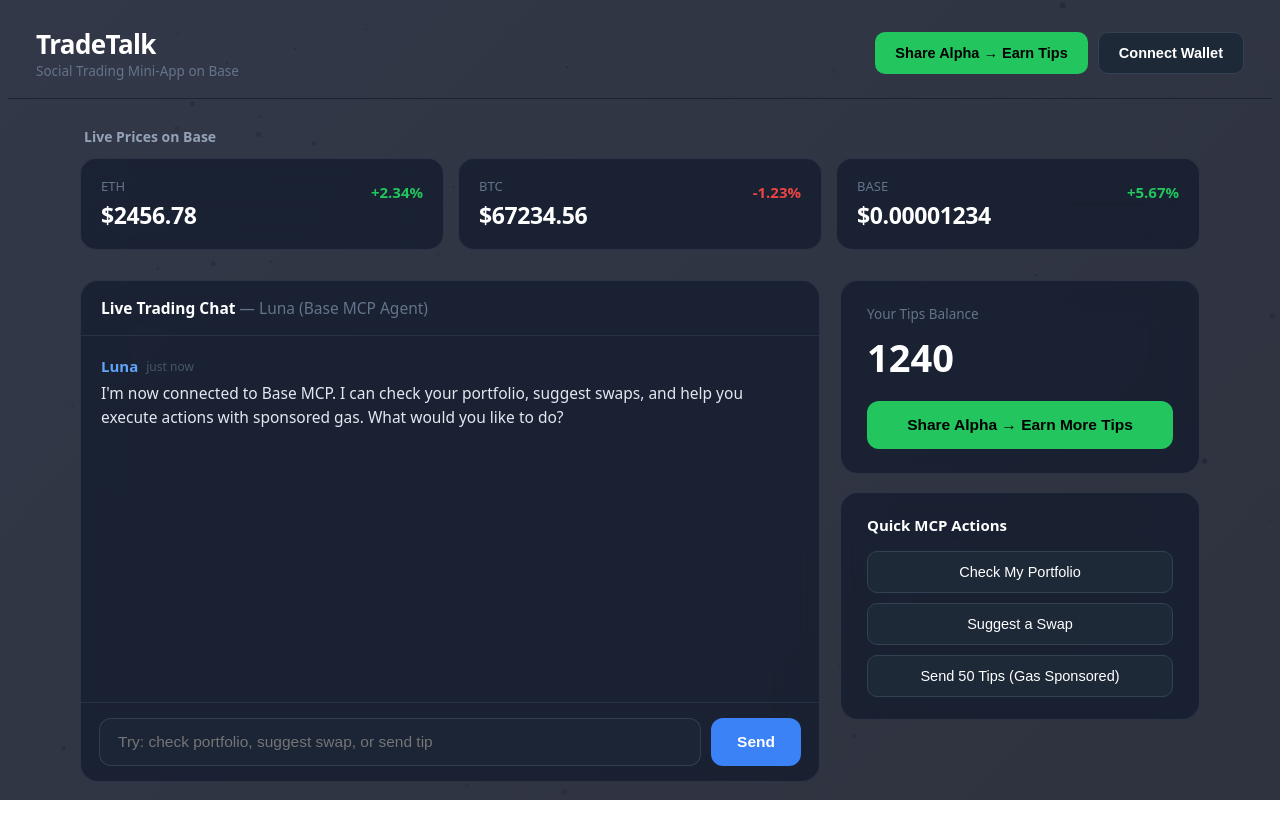
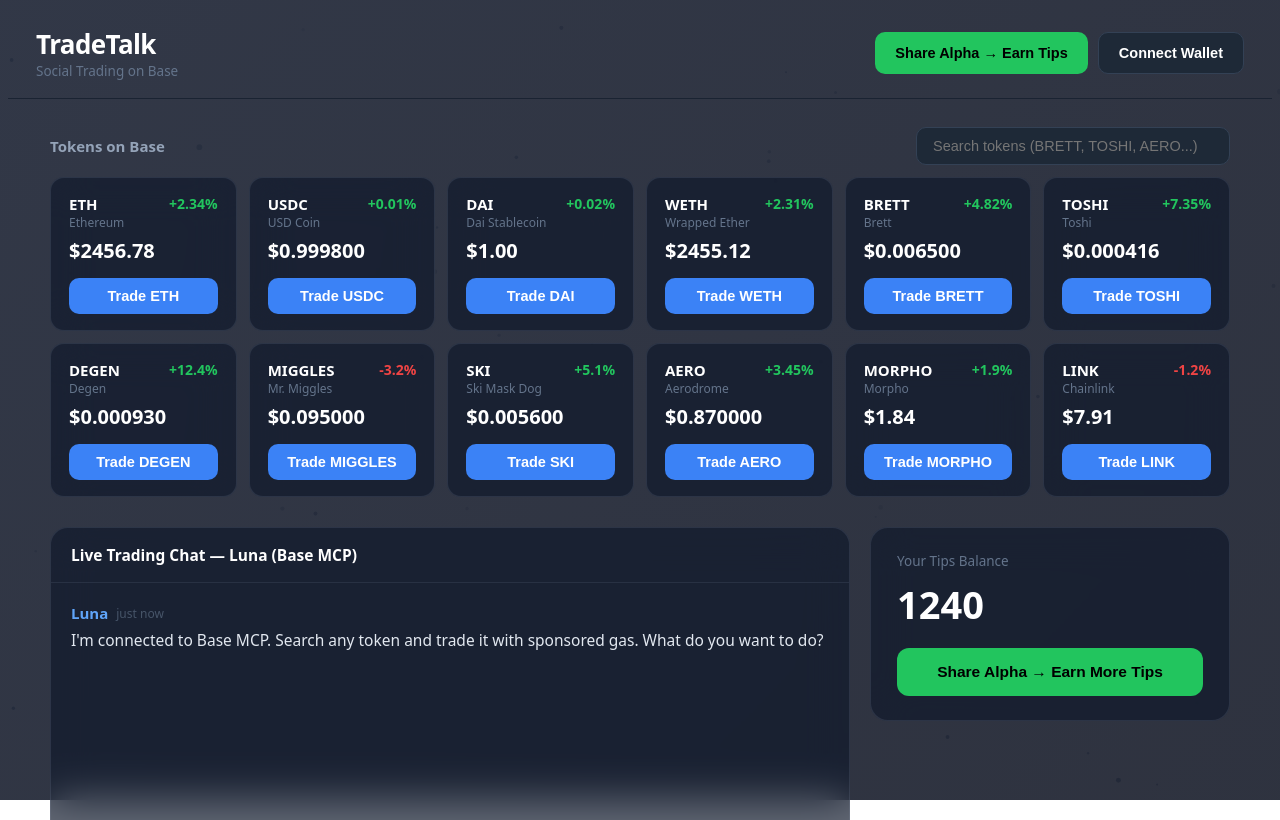
Before and after one commit to afifarioss/Tradetalk-, a React (Vite) app: page / in a window 1280 px wide. Shown: the top 820 px of the page. Built offline with nearby package versions, Linux system fonts and the light colour scheme.

Commit message:
Update TradeTalk.jsx Add token discovery + search + trade flow (many Base tokens)

```diff
--- a/src/TradeTalk.jsx
+++ b/src/TradeTalk.jsx
@@ -1,62 +1,35 @@
 import React, { useState, useEffect, useRef } from 'react';
 
-// ============================================
-// BASE MCP SIMULATION LAYER (Ready for real integration)
-// ============================================
-const mockMCPActions = {
-  checkPortfolio: async () => {
-    return {
-      success: true,
-      data: {
-        eth: "1.24",
-        usdc: "342.50",
-        totalUSD: "2847.32"
-      }
-    };
-  },
+// Popular Base tokens (expandable later)
+const BASE_TOKENS = [
+  { symbol: "ETH", name: "Ethereum", price: 2456.78, change: 2.34, type: "bluechip" },
+  { symbol: "USDC", name: "USD Coin", price: 0.9998, change: 0.01, type: "stable" },
+  { symbol: "DAI", name: "Dai Stablecoin", price: 1.0001, change: 0.02, type: "stable" },
+  { symbol: "WETH", name: "Wrapped Ether", price: 2455.12, change: 2.31, type: "bluechip" },
+  { symbol: "BRETT", name: "Brett", price: 0.0065, change: 4.82, type: "meme" },
+  { symbol: "TOSHI", name: "Toshi", price: 0.000416, change: 7.35, type: "meme" },
+  { symbol: "DEGEN", name: "Degen", price: 0.00093, change: 12.4, type: "meme" },
+  { symbol: "MIGGLES", name: "Mr. Miggles", price: 0.095, change: -3.2, type: "meme" },
+  { symbol: "SKI", name: "Ski Mask Dog", price: 0.0056, change: 5.1, type: "meme" },
+  { symbol: "AERO", name: "Aerodrome", price: 0.87, change: 3.45, type: "defi" },
+  { symbol: "MORPHO", name: "Morpho", price: 1.84, change: 1.9, type: "defi" },
+  { symbol: "LINK", name: "Chainlink", price: 7.91, change: -1.2, type: "bluechip" },
+];
 
-  suggestSwap: async (from, to) => {
-    return {
-      success: true,
-      suggestion: `Swap 0.5 ETH → ${to}`,
-      estimatedOutput: "1243.67 USDC",
-      gasSponsored: true
-    };
-  },
-
-  sendTip: async (amount, to) => {
-    return {
-      success: true,
-      txHash: "0x" + Math.random().toString(16).slice(2, 10),
-      message: `Sent ${amount} tips to ${to} (gas sponsored)`
-    };
-  }
-};
-
-// ============================================
-// MAIN COMPONENT
-// ============================================
 export default function TradeTalk() {
-  const [prices, setPrices] = useState({
-    ETH: { price: 2456.78, change: 2.34 },
-    BTC: { price: 67234.56, change: -1.23 },
-    BASE: { price: 0.00001234, change: 5.67 }
-  });
-
+  const [prices, setPrices] = useState(BASE_TOKENS);
+  const [searchTerm, setSearchTerm] = useState("");
+  const [selectedToken, setSelectedToken] = useState(null);
+  const [tradeAmount, setTradeAmount] = useState("");
+  const [estimatedOutput, setEstimatedOutput] = useState("");
   const [messages, setMessages] = useState([
-    {
-      id: 1,
-      user: "Luna",
-      text: "I'm now connected to Base MCP. I can check your portfolio, suggest swaps, and help you execute actions with sponsored gas. What would you like to do?",
-      time: "just now",
-      type: "text"
-    }
+    { id: 1, user: "Luna", text: "I'm connected to Base MCP. Search any token and trade it with sponsored gas. What do you want to do?", time: "just now" }
   ]);
-
   const [input, setInput] = useState("");
   const [walletConnected, setWalletConnected] = useState(false);
   const [tips, setTips] = useState(1240);
   const [isMobile, setIsMobile] = useState(false);
+  const [showTradePanel, setShowTradePanel] = useState(false);
   const [isProcessing, setIsProcessing] = useState(false);
 
   const canvasRef = useRef(null);
@@ -71,34 +44,30 @@ export default function TradeTalk() {
     return () => window.removeEventListener('resize', check);
   }, []);
 
-  // Live prices
+  // Live price simulation
   useEffect(() => {
     const interval = setInterval(() => {
-      setPrices(prev => ({
-        ETH: { ...prev.ETH, price: prev.ETH.price + (Math.random() - 0.5) * 2.8 },
-        BTC: { ...prev.BTC, price: prev.BTC.price + (Math.random() - 0.5) * 28 },
-        BASE: { ...prev.BASE, price: prev.BASE.price + (Math.random() - 0.5) * 0.0000006 }
-      }));
-    }, 6800);
+      setPrices(prev => prev.map(token => ({
+        ...token,
+        price: token.price * (1 + (Math.random() - 0.5) * 0.008),
+        change: parseFloat((token.change + (Math.random() - 0.5) * 0.8).toFixed(2))
+      })));
+    }, 6500);
     return () => clearInterval(interval);
   }, []);
 
-  // Canvas Particles (same as before)
+  // Canvas Particles
   useEffect(() => {
     const canvas = canvasRef.current;
     if (!canvas) return;
-
     const ctx = canvas.getContext('2d', { alpha: true });
     let particles = particlesRef.current;
 
-    const resizeCanvas = () => {
-      canvas.width = window.innerWidth;
-      canvas.height = window.innerHeight;
-    };
-    resizeCanvas();
-    window.addEventListener('resize', resizeCanvas);
+    const resize = () => { canvas.width = window.innerWidth; canvas.height = window.innerHeight; };
+    resize();
+    window.addEventListener('resize', resize);
 
-    const createParticles = () => {
+    const create = () => {
       particles.length = 0;
       const count = isMobile ? 45 : 70;
       for (let i = 0; i < count; i++) {
@@ -112,27 +81,22 @@ export default function TradeTalk() {
         });
       }
     };
-    createParticles();
+    create();
 
     const draw = () => {
       ctx.clearRect(0, 0, canvas.width, canvas.height);
       ctx.fillStyle = '#94a3b8';
-
       for (let p of particles) {
         ctx.globalAlpha = p.opacity;
         ctx.beginPath();
         ctx.arc(p.x, p.y, p.size, 0, Math.PI * 2);
         ctx.fill();
-
-        p.x += p.vx;
-        p.y += p.vy;
-
+        p.x += p.vx; p.y += p.vy;
         if (p.x < 0) p.x = canvas.width;
         if (p.x > canvas.width) p.x = 0;
         if (p.y < 0) p.y = canvas.height;
         if (p.y > canvas.height) p.y = 0;
       }
-
       ctx.strokeStyle = 'rgba(148, 163, 184, 0.12)';
       ctx.lineWidth = 0.8;
       for (let i = 0; i < particles.length; i++) {
@@ -152,110 +116,75 @@ export default function TradeTalk() {
       ctx.globalAlpha = 1;
       animationRef.current = requestAnimationFrame(draw);
     };
+    draw();
 
-    draw();
     return () => {
-      window.removeEventListener('resize', resizeCanvas);
+      window.removeEventListener('resize', resize);
       if (animationRef.current) cancelAnimationFrame(animationRef.current);
     };
   }, [isMobile]);
 
-  // ============================================
-  // BASE MCP + GAS SPONSORSHIP HANDLER
-  // ============================================
-  const handleMCPAction = async (actionType) => {
+  // Filtered tokens based on search
+  const filteredTokens = prices.filter(token =>
+    token.symbol.toLowerCase().includes(searchTerm.toLowerCase()) ||
+    token.name.toLowerCase().includes(searchTerm.toLowerCase())
+  );
+
+  // Open trade panel for a token
+  const openTrade = (token) => {
+    setSelectedToken(token);
+    setTradeAmount("");
+    setEstimatedOutput("");
+    setShowTradePanel(true);
+  };
+
+  // Simple simulated swap calculation
+  const calculateSwap = (amount) => {
+    if (!selectedToken || !amount) {
+      setEstimatedOutput("");
+      return;
+    }
+    const fromToken = prices.find(t => t.symbol === "USDC") || prices[1];
+    const rate = fromToken.price / selectedToken.price;
+    const output = (parseFloat(amount) * rate).toFixed(4);
+    setEstimatedOutput(output);
+  };
+
+  const executeTrade = () => {
+    if (!selectedToken || !tradeAmount) return;
     setIsProcessing(true);
 
-    let responseText = "";
-    let actionData = null;
-
-    try {
-      if (actionType === "checkPortfolio") {
-        const result = await mockMCPActions.checkPortfolio();
-        responseText = `Your current portfolio: ${result.data.eth} ETH + ${result.data.usdc} USDC (≈ $${result.data.totalUSD})`;
-        actionData = result.data;
-      }
-
-      else if (actionType === "suggestSwap") {
-        const result = await mockMCPActions.suggestSwap("ETH", "USDC");
-        responseText = `I suggest: \( {result.suggestion} → You would receive \~ \){result.estimatedOutput}. Gas will be sponsored.`;
-        actionData = result;
-      }
-
-      else if (actionType === "sendTip") {
-        const result = await mockMCPActions.sendTip("50", "@afifarioss");
-        responseText = `Tip sent successfully! Tx: ${result.txHash}. Gas was sponsored by Base Paymaster.`;
-        actionData = result;
-      }
-
-      // Add Luna's response
+    setTimeout(() => {
       setMessages(prev => [...prev, {
         id: Date.now(),
         user: "Luna",
-        text: responseText,
-        time: "now",
-        type: "mcp",
-        actionData
-      }]);
-
-    } catch (error) {
-      setMessages(prev => [...prev, {
-        id: Date.now(),
-        user: "Luna",
-        text: "Sorry, there was an error connecting to Base MCP. Please try again.",
+        text: `Trade executed! Swapped ${tradeAmount} USDC → ${estimatedOutput} ${selectedToken.symbol}. Gas was sponsored by Base Paymaster.`,
         time: "now"
       }]);
-    }
-
-    setIsProcessing(false);
+      setShowTradePanel(false);
+      setTradeAmount("");
+      setEstimatedOutput("");
+      setIsProcessing(false);
+      // Give user some tips for trading
+      setTips(prev => prev + 25);
+    }, 900);
   };
 
   const handleSend = () => {
     if (!input.trim()) return;
-
-    setMessages(prev => [...prev, {
-      id: Date.now(),
-      user: "You",
-      text: input,
-      time: "now"
-    }]);
-
-    // Simple intent detection for MCP
-    const lowerInput = input.toLowerCase();
-
-    setTimeout(() => {
-      if (lowerInput.includes("portfolio") || lowerInput.includes("balance")) {
-        handleMCPAction("checkPortfolio");
-      }
-      else if (lowerInput.includes("swap") || lowerInput.includes("trade")) {
-        handleMCPAction("suggestSwap");
-      }
-      else if (lowerInput.includes("tip") || lowerInput.includes("send")) {
-        handleMCPAction("sendTip");
-      }
-      else {
-        setMessages(prev => [...prev, {
-          id: Date.now() + 1,
-          user: "Luna",
-          text: "I can help you check portfolio, suggest swaps, or send tips using Base MCP with sponsored gas. Try saying 'check my portfolio' or 'suggest a swap'.",
-          time: "now"
-        }]);
-      }
-    }, 700);
-
+    setMessages(prev => [...prev, { id: Date.now(), user: "You", text: input, time: "now" }]);
     setInput("");
   };
 
   const handleShareAlpha = () => {
-    const text = "Just shipped TradeTalk v0.4 on Base — now powered by Base MCP + Gas Sponsorship. https://tradetalk-ten.vercel.app";
+    const text = "Just shipped TradeTalk v0.4 on Base — now with full token discovery + trade flow. https://tradetalk-ten.vercel.app";
     window.open(`https://twitter.com/intent/tweet?text=${encodeURIComponent(text)}`, '_blank');
     setTips(prev => prev + 50);
-    alert("Thanks for sharing! +50 tips added.");
   };
 
   const connectWallet = () => {
     setWalletConnected(true);
-    alert("Wallet connected! (Demo mode - real wagmi integration coming next)");
+    alert("Wallet connected (Demo)");
   };
 
   const glassStyle = {
@@ -266,18 +195,10 @@ export default function TradeTalk() {
   };
 
   return (
-    <div style={{
-      minHeight: "100vh",
-      color: "#fff",
-      fontFamily: "system-ui, -apple-system, sans-serif",
-      position: "relative",
-      overflow: "hidden"
-    }}>
+    <div style={{ minHeight: "100vh", color: "#fff", fontFamily: "system-ui, -apple-system, sans-serif", position: "relative", overflow: "hidden" }}>
 
-      {/* Canvas Particles */}
       <canvas ref={canvasRef} style={{ position: "fixed", top: 0, left: 0, zIndex: 0, pointerEvents: "none" }} />
 
-      {/* Animated Gradient */}
       <div style={{
         position: "fixed", top: 0, left: 0, width: "100%", height: "100%", zIndex: 0,
         background: "linear-gradient(-45deg, #05070f, #0a0f1e, #0f172a, #1e1135)",
@@ -295,77 +216,70 @@ export default function TradeTalk() {
       `}</style>
 
       {/* Header */}
-      <div style={{
-        padding: isMobile ? "14px 16px" : "18px 28px",
-        borderBottom: "1px solid #1a2332",
-        display: "flex",
-        flexDirection: isMobile ? "column" : "row",
-        justifyContent: "space-between",
-        alignItems: isMobile ? "flex-start" : "center",
-        gap: "14px",
-        position: "relative",
-        zIndex: 2
-      }}>
+      <div style={{ padding: isMobile ? "14px 16px" : "18px 28px", borderBottom: "1px solid #1a2332", display: "flex", flexDirection: isMobile ? "column" : "row", justifyContent: "space-between", alignItems: isMobile ? "flex-start" : "center", gap: "14px", position: "relative", zIndex: 2 }}>
         <div>
           <h1 style={{ margin: 0, fontSize: "26px", fontWeight: "700", letterSpacing: "-0.6px" }}>TradeTalk</h1>
-          <p style={{ margin: 0, fontSize: "13.5px", color: "#64748b" }}>Social Trading Mini-App on Base</p>
+          <p style={{ margin: 0, fontSize: "13.5px", color: "#64748b" }}>Social Trading on Base</p>
         </div>
-
         <div style={{ display: "flex", gap: "10px", flexWrap: "wrap", width: isMobile ? "100%" : "auto" }}>
-          <button onClick={handleShareAlpha} style={{
-            flex: isMobile ? 1 : "none",
-            background: "#22c55e", color: "#000", border: "none",
-            padding: "12px 20px", borderRadius: "10px", fontWeight: "700", fontSize: "14.5px"
-          }}>
+          <button onClick={handleShareAlpha} style={{ flex: isMobile ? 1 : "none", background: "#22c55e", color: "#000", border: "none", padding: "12px 20px", borderRadius: "10px", fontWeight: "700", fontSize: "14.5px" }}>
             Share Alpha → Earn Tips
           </button>
-
-          <button onClick={connectWallet} style={{
-            flex: isMobile ? 1 : "none",
-            background: walletConnected ? "#166534" : "#1e2937",
-            color: "#fff", border: "1px solid #334155",
-            padding: "12px 20px", borderRadius: "10px", fontWeight: "600", fontSize: "14.5px"
-          }}>
-            {walletConnected ? "✓ Wallet Connected" : "Connect Wallet"}
+          <button onClick={connectWallet} style={{ flex: isMobile ? 1 : "none", background: walletConnected ? "#166534" : "#1e2937", color: "#fff", border: "1px solid #334155", padding: "12px 20px", borderRadius: "10px", fontWeight: "600", fontSize: "14.5px" }}>
+            {walletConnected ? "✓ Connected" : "Connect Wallet"}
           </button>
         </div>
       </div>
 
-      <div style={{ padding: isMobile ? "18px 16px" : "28px 28px", maxWidth: "1120px", margin: "0 auto", position: "relative", zIndex: 2 }}>
+      <div style={{ padding: isMobile ? "18px 16px" : "28px 28px", maxWidth: "1180px", margin: "0 auto", position: "relative", zIndex: 2 }}>
 
-        {/* Live Prices */}
+        {/* Live Prices + Search */}
         <div style={{ marginBottom: isMobile ? "22px" : "30px" }}>
-          <div style={{ fontSize: "14px", fontWeight: "600", marginBottom: "12px", color: "#94a3b8", paddingLeft: "4px" }}>
-            Live Prices on Base
+          <div style={{ display: "flex", justifyContent: "space-between", alignItems: "center", marginBottom: "12px", flexWrap: "wrap", gap: "12px" }}>
+            <div style={{ fontSize: "15px", fontWeight: "600", color: "#94a3b8" }}>Tokens on Base</div>
+            <input
+              type="text"
+              placeholder="Search tokens (BRETT, TOSHI, AERO...)"
+              value={searchTerm}
+              onChange={(e) => setSearchTerm(e.target.value)}
+              style={{ background: "#1e2937", border: "1px solid #334155", borderRadius: "10px", padding: "10px 16px", color: "#fff", width: isMobile ? "100%" : "280px", fontSize: "14.5px" }}
+            />
           </div>
-          <div style={{ display: "grid", gridTemplateColumns: isMobile ? "1fr" : "repeat(auto-fit, minmax(180px, 1fr))", gap: "14px" }}>
-            {Object.entries(prices).map(([symbol, data]) => (
-              <div key={symbol} style={{ ...glassStyle, borderRadius: "16px", padding: "18px 20px" }}>
+
+          <div style={{ display: "grid", gridTemplateColumns: isMobile ? "repeat(2, 1fr)" : "repeat(auto-fit, minmax(170px, 1fr))", gap: "12px" }}>
+            {filteredTokens.map((token) => (
+              <div key={token.symbol} style={{ ...glassStyle, borderRadius: "14px", padding: "16px 18px" }}>
                 <div style={{ display: "flex", justifyContent: "space-between", alignItems: "flex-start" }}>
                   <div>
-                    <div style={{ fontSize: "13px", color: "#64748b", marginBottom: "4px" }}>{symbol}</div>
-                    <div style={{ fontSize: "23px", fontWeight: "700", letterSpacing: "-0.4px" }}>
-                      ${data.price.toFixed(symbol === "BASE" ? 8 : 2)}
+                    <div style={{ fontSize: "15px", fontWeight: "700" }}>{token.symbol}</div>
+                    <div style={{ fontSize: "12px", color: "#64748b" }}>{token.name}</div>
+                    <div style={{ fontSize: "20px", fontWeight: "700", marginTop: "6px" }}>
+                      ${token.price.toFixed(token.price < 1 ? 6 : 2)}
                     </div>
                   </div>
-                  <div style={{ color: data.change >= 0 ? "#22c55e" : "#ef4444", fontWeight: "700", fontSize: "15px", paddingTop: "5px" }}>
-                    {data.change >= 0 ? "+" : ""}{data.change}%
+                  <div style={{ color: token.change >= 0 ? "#22c55e" : "#ef4444", fontWeight: "700", fontSize: "14px" }}>
+                    {token.change >= 0 ? "+" : ""}{token.change}%
                   </div>
                 </div>
+                <button
+                  onClick={() => openTrade(token)}
+                  style={{ marginTop: "14px", width: "100%", background: "#3b82f6", color: "#fff", border: "none", padding: "10px", borderRadius: "10px", fontWeight: "700", fontSize: "14.5px" }}
+                >
+                  Trade {token.symbol}
+                </button>
               </div>
             ))}
           </div>
         </div>
 
-        {/* Main Content */}
-        <div style={{ display: "flex", flexDirection: isMobile ? "column" : "row", gap: "20px", alignItems: "flex-start" }}>
+        {/* Main Content: Chat + Sidebar */}
+        <div style={{ display: "flex", flexDirection: isMobile ? "column" : "row", gap: "20px" }}>
 
           {/* Chat */}
-          <div style={{ flex: 1, ...glassStyle, borderRadius: "18px", overflow: "hidden", display: "flex", flexDirection: "column", minHeight: isMobile ? "440px" : "500px", width: "100%" }}>
+          <div style={{ flex: 1, ...glassStyle, borderRadius: "18px", overflow: "hidden", display: "flex", flexDirection: "column", minHeight: isMobile ? "440px" : "500px" }}>
             <div style={{ padding: "16px 20px", borderBottom: "1px solid rgba(148, 163, 184, 0.12)", fontWeight: "600", fontSize: "15.5px" }}>
-              Live Trading Chat <span style={{ color: "#64748b", fontWeight: "400" }}>— Luna (Base MCP Agent)</span>
+              Live Trading Chat — Luna (Base MCP)
             </div>
-
             <div style={{ flex: 1, padding: "20px", overflowY: "auto", display: "flex", flexDirection: "column", gap: "18px" }}>
               {messages.map(msg => (
                 <div key={msg.id}>
@@ -373,38 +287,19 @@ export default function TradeTalk() {
                     <strong style={{ color: msg.user === "Luna" ? "#60a5fa" : "#22c55e", fontSize: "15px" }}>{msg.user}</strong>
                     <span style={{ fontSize: "12px", color: "#475569" }}>{msg.time}</span>
                   </div>
-                  <div style={{ color: "#e2e8f0", fontSize: "15.5px", lineHeight: "1.55" }}>
-                    {msg.text}
-                  </div>
-                  {msg.type === "mcp" && msg.actionData && (
-                    <div style={{ marginTop: "8px", fontSize: "13px", color: "#64748b" }}>
-                      (Base MCP + Gas Sponsored)
-                    </div>
-                  )}
+                  <div style={{ color: "#e2e8f0", fontSize: "15.5px", lineHeight: "1.55" }}>{msg.text}</div>
                 </div>
               ))}
-              {isProcessing && (
-                <div style={{ color: "#64748b", fontSize: "14px" }}>Luna is processing via Base MCP...</div>
-              )}
+              {isProcessing && <div style={{ color: "#64748b", fontSize: "14px" }}>Executing trade with sponsored gas...</div>}
             </div>
-
             <div style={{ padding: "15px 18px", borderTop: "1px solid rgba(148, 163, 184, 0.12)", display: "flex", gap: "10px" }}>
-              <input
-                value={input}
-                onChange={e => setInput(e.target.value)}
-                onKeyPress={e => e.key === "Enter" && handleSend()}
-                placeholder="Try: check portfolio, suggest swap, or send tip"
-                style={{ flex: 1, background: "rgba(30, 41, 59, 0.6)", border: "1px solid rgba(148, 163, 184, 0.2)", borderRadius: "12px", padding: "14px 18px", color: "#fff", fontSize: "15.5px", outline: "none" }}
-              />
-              <button onClick={handleSend} style={{ background: "#3b82f6", color: "#fff", border: "none", padding: "0 26px", borderRadius: "12px", fontWeight: "700", fontSize: "15.5px" }}>
-                Send
-              </button>
+              <input value={input} onChange={e => setInput(e.target.value)} onKeyPress={e => e.key === "Enter" && handleSend()} placeholder="Ask Luna anything..." style={{ flex: 1, background: "rgba(30, 41, 59, 0.6)", border: "1px solid rgba(148, 163, 184, 0.2)", borderRadius: "12px", padding: "14px 18px", color: "#fff", fontSize: "15.5px", outline: "none" }} />
+              <button onClick={handleSend} style={{ background: "#3b82f6", color: "#fff", border: "none", padding: "0 26px", borderRadius: "12px", fontWeight: "700", fontSize: "15.5px" }}>Send</button>
             </div>
           </div>
 
           {/* Sidebar */}
           <div style={{ width: isMobile ? "100%" : "360px", display: "flex", flexDirection: "column", gap: "18px" }}>
-
             <div style={{ ...glassStyle, borderRadius: "18px", padding: "24px 26px" }}>
               <div style={{ fontSize: "13.5px", color: "#64748b", marginBottom: "8px" }}>Your Tips Balance</div>
               <div style={{ fontSize: "38px", fontWeight: "700", marginBottom: "18px" }}>{tips}</div>
@@ -412,26 +307,54 @@ export default function TradeTalk() {
                 Share Alpha → Earn More Tips
               </button>
             </div>
+          </div>
+        </div>
+      </div>
 
-            <div style={{ ...glassStyle, borderRadius: "18px", padding: "22px 26px" }}>
-              <div style={{ fontWeight: "600", marginBottom: "16px", fontSize: "15px" }}>Quick MCP Actions</div>
-              <div style={{ display: "flex", flexDirection: "column", gap: "10px" }}>
-                <button onClick={() => handleMCPAction("checkPortfolio")} style={{ background: "#1e2937", color: "#fff", border: "1px solid #334155", padding: "12px", borderRadius: "10px", fontSize: "14.5px" }}>
-                  Check My Portfolio
-                </button>
-                <button onClick={() => handleMCPAction("suggestSwap")} style={{ background: "#1e2937", color: "#fff", border: "1px solid #334155", padding: "12px", borderRadius: "10px", fontSize: "14.5px" }}>
-                  Suggest a Swap
-                </button>
-                <button onClick={() => handleMCPAction("sendTip")} style={{ background: "#1e2937", color: "#fff", border: "1px solid #334155", padding: "12px", borderRadius: "10px", fontSize: "14.5px" }}>
-                  Send 50 Tips (Gas Sponsored)
-                </button>
+      {/* Trade Panel Modal */}
+      {showTradePanel && selectedToken && (
+        <div style={{ position: "fixed", top: 0, left: 0, right: 0, bottom: 0, background: "rgba(0,0,0,0.7)", display: "flex", alignItems: "center", justifyContent: "center", zIndex: 100, padding: "20px" }}>
+          <div style={{ ...glassStyle, borderRadius: "20px", padding: "28px", width: "100%", maxWidth: "420px" }}>
+            <div style={{ display: "flex", justifyContent: "space-between", marginBottom: "20px" }}>
+              <div>
+                <div style={{ fontSize: "20px", fontWeight: "700" }}>Trade {selectedToken.symbol}</div>
+                <div style={{ color: "#64748b", fontSize: "14px" }}>{selectedToken.name}</div>
+              </div>
+              <button onClick={() => setShowTradePanel(false)} style={{ background: "transparent", color: "#fff", border: "none", fontSize: "24px" }}>×</button>
+            </div>
+
+            <div style={{ marginBottom: "16px" }}>
+              <div style={{ fontSize: "13px", color: "#64748b", marginBottom: "6px" }}>You Pay (USDC)</div>
+              <input
+                type="number"
+                value={tradeAmount}
+                onChange={(e) => { setTradeAmount(e.target.value); calculateSwap(e.target.value); }}
+                placeholder="0.00"
+                style={{ width: "100%", background: "#1e2937", border: "1px solid #334155", borderRadius: "12px", padding: "14px 18px", color: "#fff", fontSize: "20px" }}
+              />
+            </div>
+
+            <div style={{ marginBottom: "24px" }}>
+              <div style={{ fontSize: "13px", color: "#64748b", marginBottom: "6px" }}>You Receive (estimated)</div>
+              <div style={{ background: "#1e2937", border: "1px solid #334155", borderRadius: "12px", padding: "14px 18px", fontSize: "20px", color: estimatedOutput ? "#22c55e" : "#64748b" }}>
+                {estimatedOutput || "0.00"} {selectedToken.symbol}
               </div>
             </div>
 
+            <button
+              onClick={executeTrade}
+              disabled={!tradeAmount || isProcessing}
+              style={{ width: "100%", background: "#22c55e", color: "#000", border: "none", padding: "16px", borderRadius: "12px", fontWeight: "700", fontSize: "16px", opacity: (!tradeAmount || isProcessing) ? 0.6 : 1 }}
+            >
+              {isProcessing ? "Executing with Sponsored Gas..." : `Execute Trade (Gas Sponsored)`}
+            </button>
+
+            <div style={{ textAlign: "center", marginTop: "14px", fontSize: "13px", color: "#64748b" }}>
+              Gas fees sponsored by Base Paymaster
+            </div>
           </div>
         </div>
-
-      </div>
+      )}
     </div>
   );
 }
```
